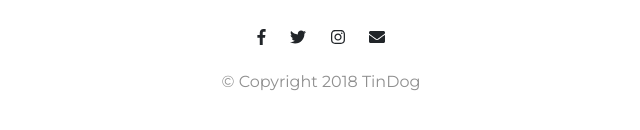
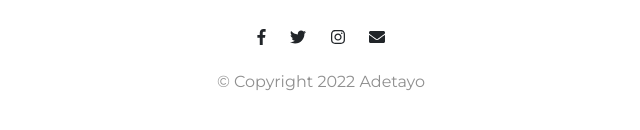
Before and after one commit to kingzidah/dog-website-, a plain HTML site: page index.html in a window 1280 px wide. Shown: the part 3172-3302 px from the top of the page, 319-959 px from the left. Drawn offline with nearby package versions, Linux system fonts and the light colour scheme.

Commit message:
Update index.html

```diff
--- a/index.html
+++ b/index.html
@@ -230,7 +230,7 @@
       <i class="social-icon fab fa-twitter"></i>
       <i class="social-icon fab fa-instagram"></i>
       <i class="social-icon fas fa-envelope"></i>
-      <p>© Copyright 2018 TinDog</p>
+      <p>© Copyright 2022 Adetayo</p>
     </div>
   </footer>
 
```
